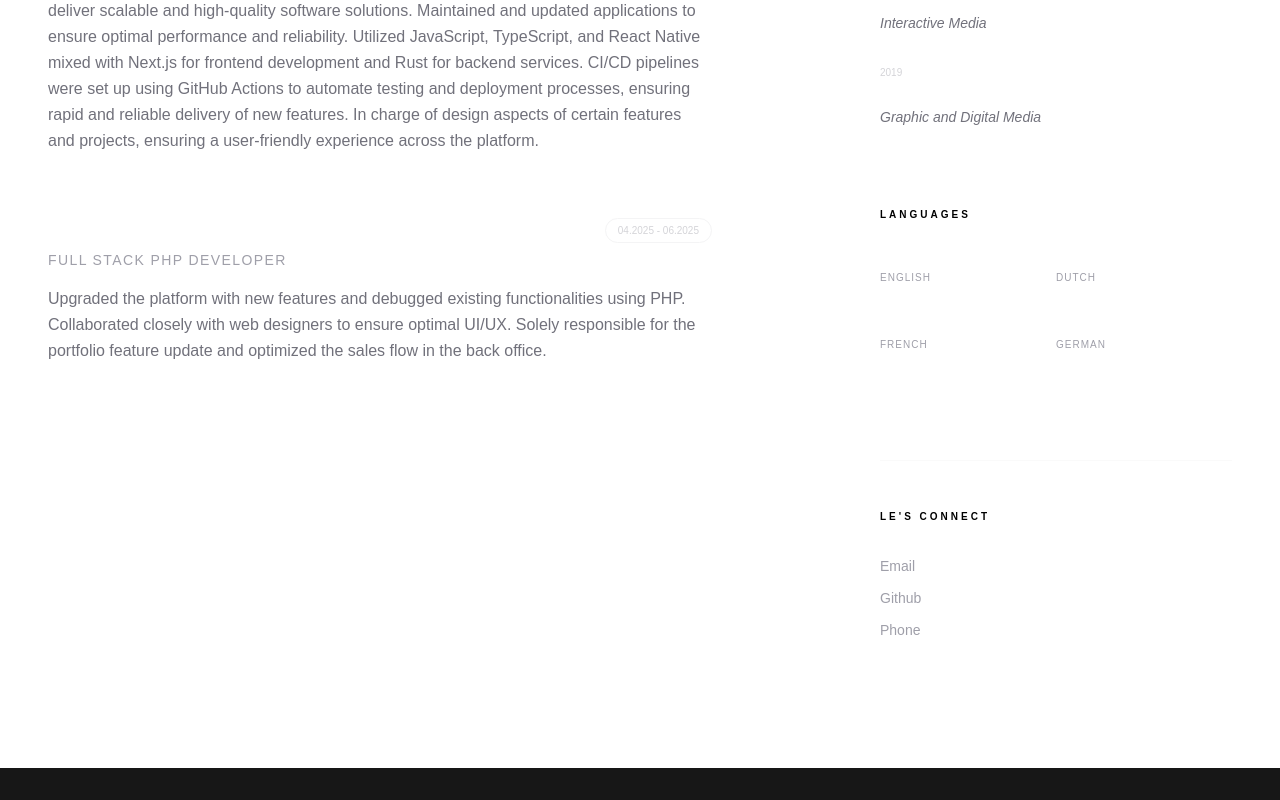
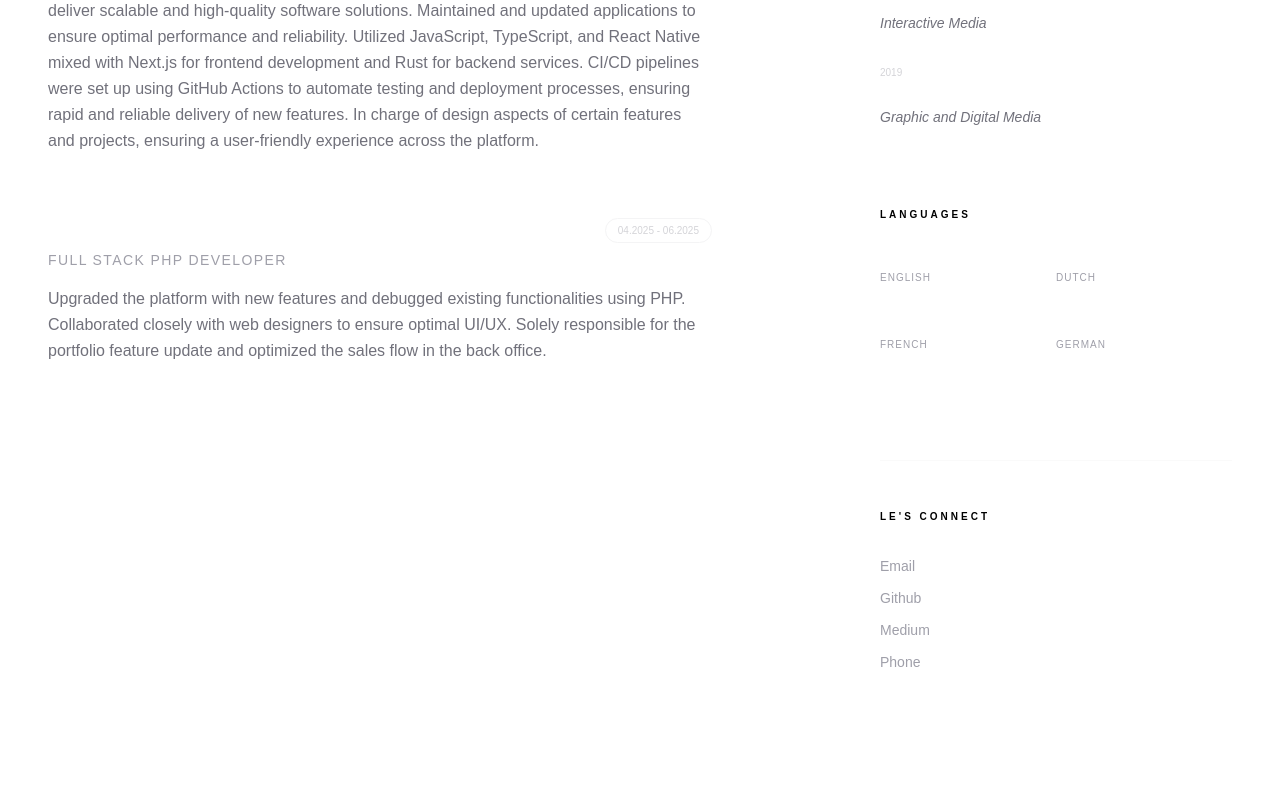
Before and after one commit to Sunii-999/portfolio, a Next.js app: page /about in a window 1280 px wide. Shown: the part 916-1716 px from the top of the page. Before the commit the page ends 1684 px from the top, so only its background shows below. Built offline with nearby package versions, Linux system fonts and the light colour scheme.

Commit message:
add: medium link in about

```diff
--- a/src/app/about/page.tsx
+++ b/src/app/about/page.tsx
@@ -154,6 +154,12 @@ export default function AboutPage() {
                   </a>
                 </p>
                 <p className="reveal-item flex justify-between">
+                  <span className="text-zinc-400">Medium</span>
+                  <a href={profile.contacts.medium} className="hover:underline">
+                    @sunii-999
+                  </a>
+                </p>
+                <p className="reveal-item flex justify-between">
                   <span className="text-zinc-400">Phone</span>
                   <span>{profile.contacts.phone}</span>
                 </p>
```
